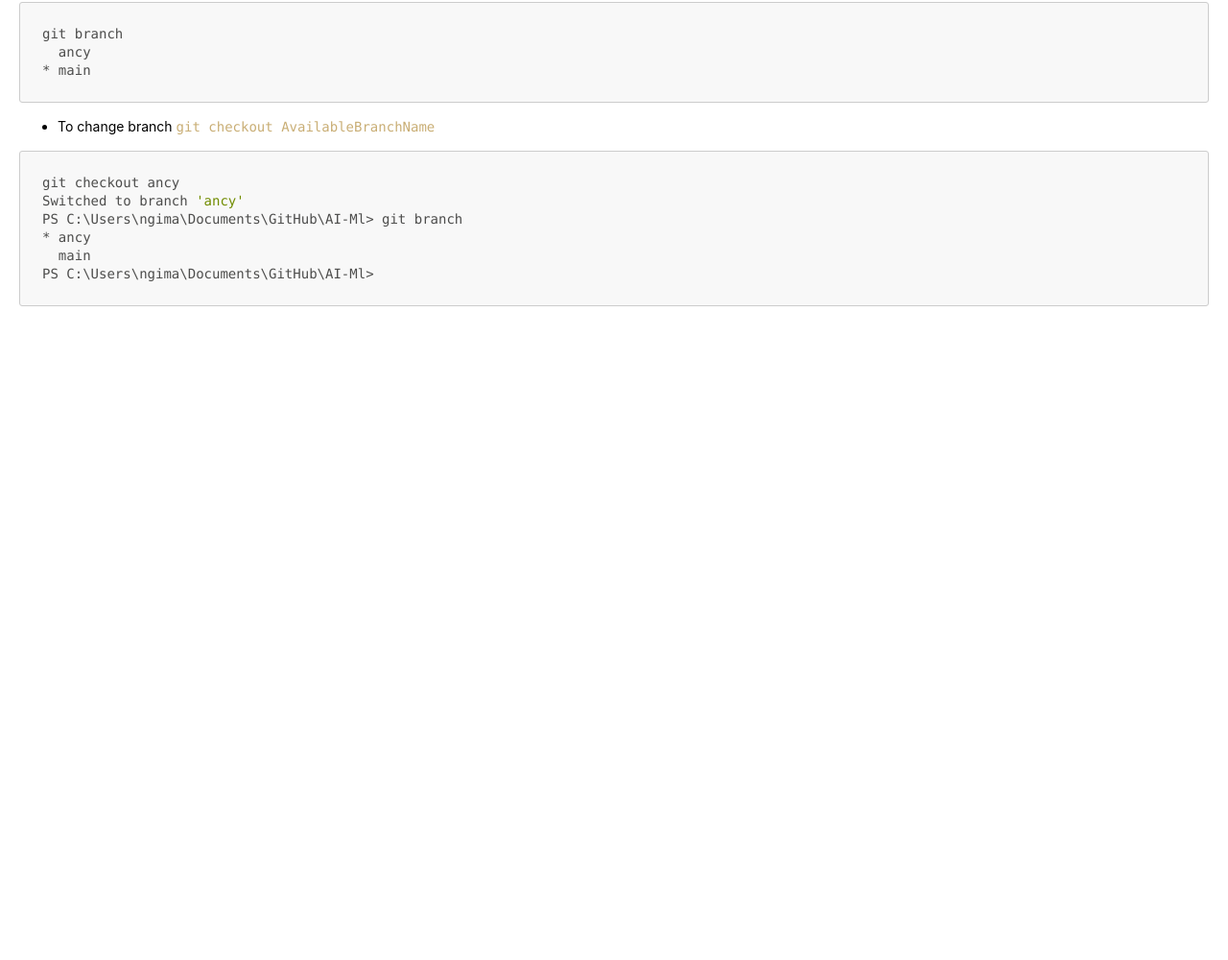
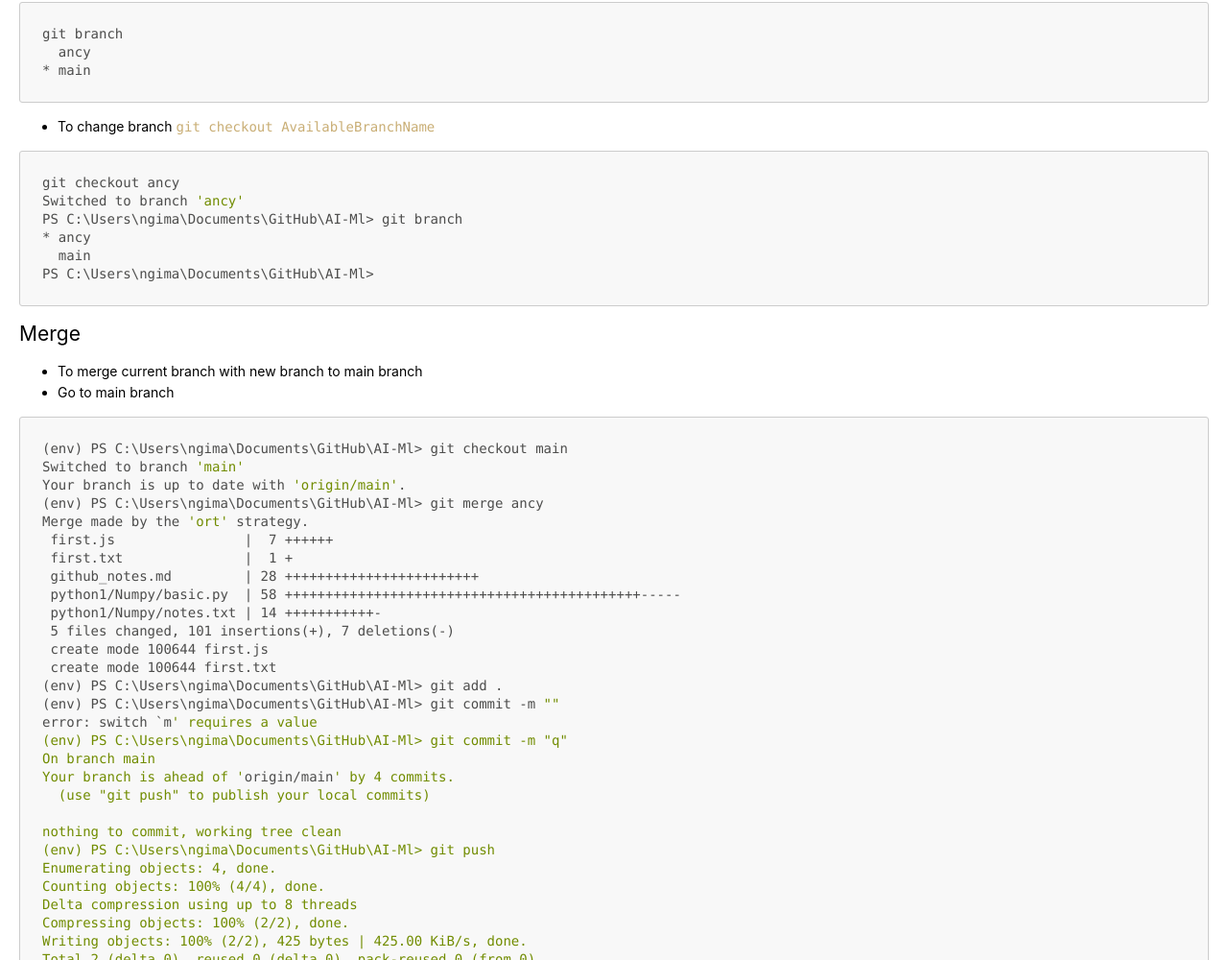
Before and after one commit to ancy-dev-07/AI-Ml, a plain HTML site: page github_notes.html in a window 1280 px wide. Shown: the part 900-1900 px from the top of the page at 96% size. Before the commit the page ends 1233 px from the top, so only its background shows below. Drawn offline with Linux system fonts and the light colour scheme; a script that the page names is missing.

Commit message:
new content is added

```diff
--- a/github_notes.html
+++ b/github_notes.html
@@ -417,6 +417,73 @@ PS C:\Users\ngima\Documents\GitHub\AI-Ml&gt; git branch
   main
 PS C:\Users\ngima\Documents\GitHub\AI-Ml&gt;
 </div></code></pre>
+<h2 id="merge">Merge</h2>
+<ul>
+<li>To merge current branch with new branch to main branch</li>
+<li>Go to main branch</li>
+</ul>
+<pre class="hljs"><code><div>(env) PS C:\Users\ngima\Documents\GitHub\AI-Ml&gt; git checkout main
+Switched to branch <span class="hljs-string">'main'</span>
+Your branch is up to date with <span class="hljs-string">'origin/main'</span>.
+(env) PS C:\Users\ngima\Documents\GitHub\AI-Ml&gt; git merge ancy
+Merge made by the <span class="hljs-string">'ort'</span> strategy.
+ first.js                |  7 ++++++
+ first.txt               |  1 +
+ github_notes.md         | 28 ++++++++++++++++++++++++
+ python1/Numpy/basic.py  | 58 ++++++++++++++++++++++++++++++++++++++++++++-----
+ python1/Numpy/notes.txt | 14 +++++++++++-
+ 5 files changed, 101 insertions(+), 7 deletions(-)
+ create mode 100644 first.js
+ create mode 100644 first.txt
+(env) PS C:\Users\ngima\Documents\GitHub\AI-Ml&gt; git add .
+(env) PS C:\Users\ngima\Documents\GitHub\AI-Ml&gt; git commit -m <span class="hljs-string">""</span>
+error: switch `m<span class="hljs-string">' requires a value
+(env) PS C:\Users\ngima\Documents\GitHub\AI-Ml&gt; git commit -m "q"
+On branch main
+Your branch is ahead of '</span>origin/main<span class="hljs-string">' by 4 commits.
+  (use "git push" to publish your local commits)
+
+nothing to commit, working tree clean
+(env) PS C:\Users\ngima\Documents\GitHub\AI-Ml&gt; git push
+Enumerating objects: 4, done.
+Counting objects: 100% (4/4), done.
+Delta compression using up to 8 threads
+Compressing objects: 100% (2/2), done.
+Writing objects: 100% (2/2), 425 bytes | 425.00 KiB/s, done.
+Total 2 (delta 0), reused 0 (delta 0), pack-reused 0 (from 0)
+To https://github.com/ancy-dev-07/AI-Ml.git
+   f3b99d3..a28f58c  main -&gt; main
+(env) PS C:\Users\ngima\Documents\GitHub\AI-Ml&gt; git add .
+warning: in the working copy of '</span>github_notes.html<span class="hljs-string">', LF will be replaced by CRLF the next time Git touches it
+(env) PS C:\Users\ngima\Documents\GitHub\AI-Ml&gt; git commit -m "q"
+[main 224bedd] q
+ 1 file changed, 42 insertions(+), 378 deletions(-)
+(env) PS C:\Users\ngima\Documents\GitHub\AI-Ml&gt; git push
+Enumerating objects: 5, done.
+Counting objects: 100% (5/5), done.
+Delta compression using up to 8 threads
+Compressing objects: 100% (3/3), done.
+Writing objects: 100% (3/3), 1.54 KiB | 525.00 KiB/s, done.
+Total 3 (delta 1), reused 0 (delta 0), pack-reused 0 (from 0)
+remote: Resolving deltas: 100% (1/1), completed with 1 local object.
+To https://github.com/ancy-dev-07/AI-Ml.git
+   a28f58c..224bedd  main -&gt; main
+(env) PS C:\Users\ngima\Documents\GitHub\AI-Ml&gt; git add .
+warning: in the working copy of '</span>github_notes.html<span class="hljs-string">', LF will be replaced by CRLF the next time Git touches it
+(env) PS C:\Users\ngima\Documents\GitHub\AI-Ml&gt; git commit -m "q"
+[main e75b88f] q
+ 1 file changed, 383 insertions(+), 23 deletions(-)
+(env) PS C:\Users\ngima\Documents\GitHub\AI-Ml&gt; git push
+Enumerating objects: 5, done.
+Counting objects: 100% (5/5), done.
+Delta compression using up to 8 threads
+Compressing objects: 100% (3/3), done.
+Writing objects: 100% (3/3), 2.97 KiB | 1.48 MiB/s, done.
+Total 3 (delta 1), reused 0 (delta 0), pack-reused 0 (from 0)
+remote: Resolving deltas: 100% (1/1), completed with 1 local object.
+To https://github.com/ancy-dev-07/AI-Ml.git
+   224bedd..e75b88f  main -&gt; main
+</span></div></code></pre>
 
 </body>
 </html>
```
Also changed, not shown: 1 other file.
